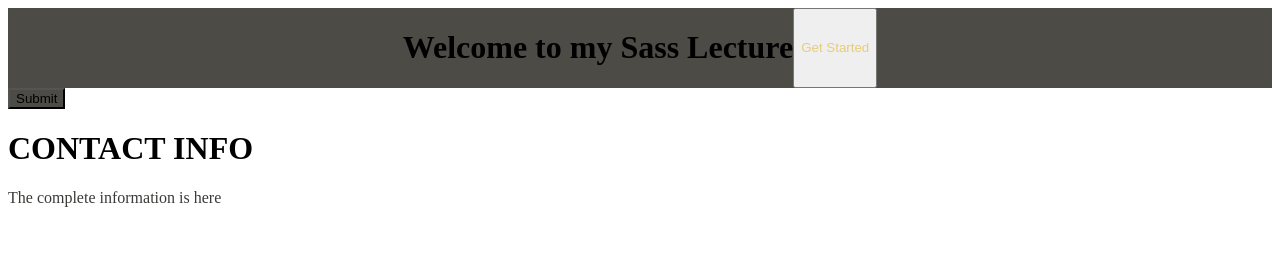
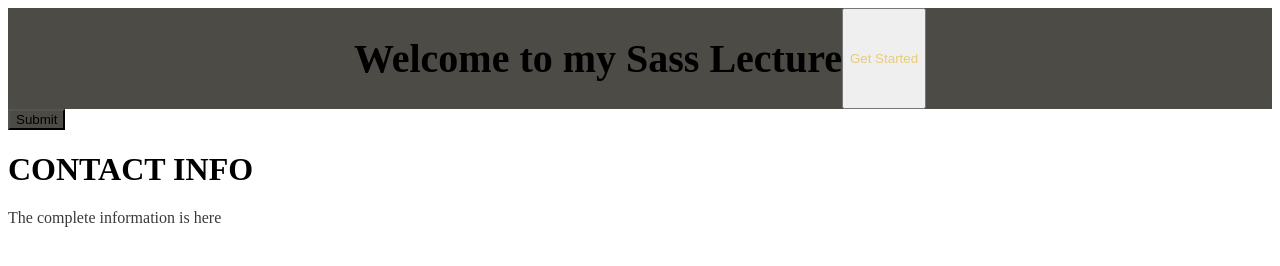
Before and after one commit to jyoti-wp/learn-sass, a plain HTML site: page index.html in a window 1280 px wide. Drawn offline with Linux system fonts and the light colour scheme.

Commit message:
nest values

```diff
--- a/style/style.scss
+++ b/style/style.scss
@@ -33,3 +33,13 @@
  .class-info p {
      color: $textColor; // you can assign different text colors for different pages or paras without having to code too much
  }
+
+ //   second thing we can do it nest values
+ //   lets see how
+
+ header {
+
+     h1 {
+         font-size: 40px;
+     }
+ }
```
Also changed, not shown: style/style.css, 1 other file.
